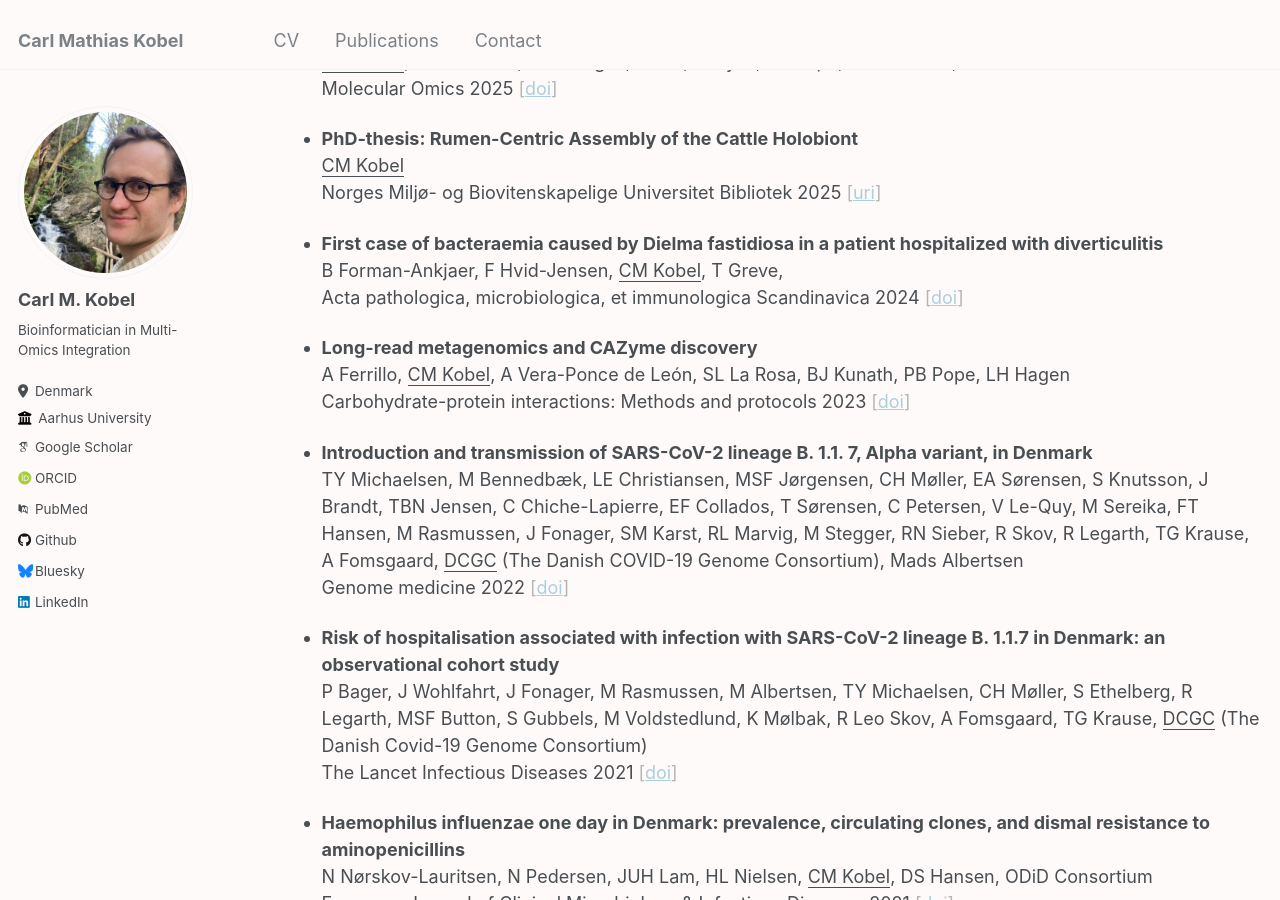
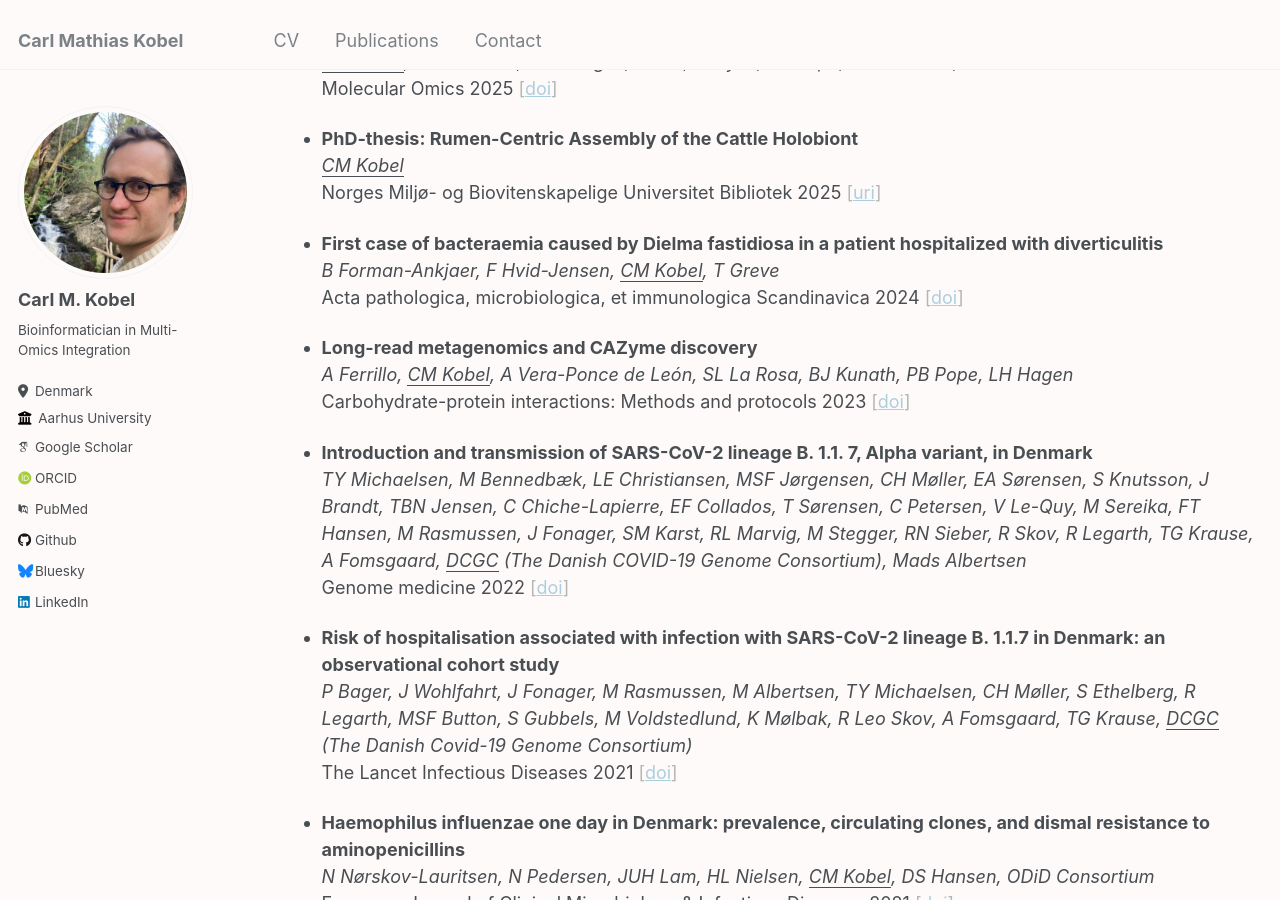
Before and after one commit to cmkobel/cmkobel.github.io, a Jekyll site: the page built from _pages/publications.md, in a window 1280 px wide and 900 px high, scrolled down 744 px. Built offline with Jekyll 4.4.1, drawn with Linux system fonts in a browser that asks for light colours; some web fonts are replaced.

```diff
--- a/_pages/publications.md
+++ b/_pages/publications.md
@@ -20,49 +20,49 @@ My publications are up to date and available on Scholar: [https://scholar.google
 My name or the unit representing my name is <ins>underlined</ins>.
 
   - **CompareM2 is a genomes-to-report pipeline for comparing microbial genomes**
-    <ins>CM Kobel</ins>, VTE Aho, O Øyås, N Nørskov-Lauritsen, BJ Woodcroft, PB Pope
+    _<ins>CM Kobel</ins>, VTE Aho, O Øyås, N Nørskov-Lauritsen, BJ Woodcroft, PB Pope_
     OUP Bioinformatics 2025 <span class="shaded">[[pdf](https://raw.githubusercontent.com/cmkobel/cmkobel.github.io/refs/heads/master/files/pubs/btaf517.pdf) \| [doi](https://doi.org/10.1093/bioinformatics/btaf517)]</span>
 
   - **Metabolic Capabilities of Key Rumen Microbiota Drive Methane Emissions in Cattle**
-    W Lai, A Alberdi, AVP de León, <ins>CM Kobel</ins>, VTE Aho, A Leu, R Roehe, PB Pope, T Hvidsten
+    _W Lai, A Alberdi, AVP de León, <ins>CM Kobel</ins>, VTE Aho, A Leu, R Roehe, PB Pope, T Hvidsten_
     ASM mSystems 2025 <span class="shaded">[[doi](https://doi.org/10.1128/msystems.00601-25)]</span>
 
   - **Protozoal populations drive system-wide variation in the rumen microbiome**
-    <ins>Carl M Kobel</ins>, Andy Leu, Arturo Vera-Ponce de León, Ove Øyås, Wanxin Lai, Ianina Altshuler, Live H Hagen, Rasmus D Wollenberg, Mads T Søndergaard, Cassie R Bakshani, William GT Willats, Laura Nicoll, Simon J McIlroy, Torgeir R Hvidsten, Oliver Schmidt, Chris Greening, Gene W Tyson, Rainer Roehe, Velma TE Aho, Phillip B Pope
+    _<ins>Carl M Kobel</ins>, Andy Leu, Arturo Vera-Ponce de León, Ove Øyås, Wanxin Lai, Ianina Altshuler, Live H Hagen, Rasmus D Wollenberg, Mads T Søndergaard, Cassie R Bakshani, William GT Willats, Laura Nicoll, Simon J McIlroy, Torgeir R Hvidsten, Oliver Schmidt, Chris Greening, Gene W Tyson, Rainer Roehe, Velma TE Aho, Phillip B Pope_
     Nature Communications 2025 <span class="shaded">[[doi](https://doi.org/10.1038/s41467-025-61302-2  )]</span>
 
   - **Integrating host and microbiome biology using holo-omics**
-    <ins>CM Kobel</ins>, J Merkesvik, IMT Burgos, W Lai, O Øyås, PB Pope, TR Hvidsten, VTE Aho
+    _<ins>CM Kobel</ins>, J Merkesvik, IMT Burgos, W Lai, O Øyås, PB Pope, TR Hvidsten, VTE Aho_
     Molecular Omics 2025 <span class="shaded">[[doi](https://doi.org/10.1039/D4MO00017J)]</span>
 
   - **PhD-thesis: Rumen-Centric Assembly of the Cattle Holobiont**
-    <ins>CM Kobel</ins>
+    _<ins>CM Kobel</ins>_
     Norges Miljø- og Biovitenskapelige Universitet Bibliotek 2025 <span class="shaded">[[uri](https://nmbu.brage.unit.no/nmbu-xmlui/handle/11250/3173724)]</span>
 
   - **First case of bacteraemia caused by Dielma fastidiosa in a patient hospitalized with diverticulitis**
-    B Forman-Ankjaer, F Hvid-Jensen, <ins>CM Kobel</ins>, T Greve,
+    _B Forman-Ankjaer, F Hvid-Jensen, <ins>CM Kobel</ins>, T Greve_
     Acta pathologica, microbiologica, et immunologica Scandinavica 2024 <span class="shaded">[[doi](https://doi.org/10.1111/apm.13367)]</span>
 
   - **Long-read metagenomics and CAZyme discovery**
-    A Ferrillo, <ins>CM Kobel</ins>, A Vera-Ponce de León, SL La Rosa, BJ Kunath, PB Pope, LH Hagen
+    _A Ferrillo, <ins>CM Kobel</ins>, A Vera-Ponce de León, SL La Rosa, BJ Kunath, PB Pope, LH Hagen_
     Carbohydrate-protein interactions: Methods and protocols 2023 <span class="shaded">[[doi](https://doi.org/10.1007/978-1-0716-3151-5_19)]</span>
 
   - **Introduction and transmission of SARS-CoV-2 lineage B. 1.1. 7, Alpha variant, in Denmark**
-    TY Michaelsen, M Bennedbæk, LE Christiansen, MSF Jørgensen, CH Møller, EA Sørensen, S Knutsson, J Brandt, TBN Jensen, C Chiche-Lapierre, EF Collados, T Sørensen, C Petersen, V Le-Quy, M Sereika, FT Hansen, M Rasmussen, J Fonager, SM Karst, RL Marvig, M Stegger, RN Sieber, R Skov, R Legarth, TG Krause, A Fomsgaard, <ins>DCGC</ins> (The Danish COVID-19 Genome Consortium), Mads Albertsen
+    _TY Michaelsen, M Bennedbæk, LE Christiansen, MSF Jørgensen, CH Møller, EA Sørensen, S Knutsson, J Brandt, TBN Jensen, C Chiche-Lapierre, EF Collados, T Sørensen, C Petersen, V Le-Quy, M Sereika, FT Hansen, M Rasmussen, J Fonager, SM Karst, RL Marvig, M Stegger, RN Sieber, R Skov, R Legarth, TG Krause, A Fomsgaard, <ins>DCGC</ins> (The Danish COVID-19 Genome Consortium), Mads Albertsen_
     Genome medicine 2022 <span class="shaded">[[doi](https://doi.org/10.1186/s13073-022-01045-7)]</span>
 
   - **Risk of hospitalisation associated with infection with SARS-CoV-2 lineage B. 1.1.7 in Denmark: an observational cohort study**
-    P Bager, J Wohlfahrt, J Fonager, M Rasmussen, M Albertsen, TY Michaelsen, CH Møller, S Ethelberg, R Legarth, MSF Button, S Gubbels, M Voldstedlund, K Mølbak, R Leo Skov, A Fomsgaard, TG Krause, <ins>DCGC</ins> (The Danish Covid-19 Genome Consortium)
+    _P Bager, J Wohlfahrt, J Fonager, M Rasmussen, M Albertsen, TY Michaelsen, CH Møller, S Ethelberg, R Legarth, MSF Button, S Gubbels, M Voldstedlund, K Mølbak, R Leo Skov, A Fomsgaard, TG Krause, <ins>DCGC</ins> (The Danish Covid-19 Genome Consortium)_
     The Lancet Infectious Diseases 2021 <span class="shaded">[[doi](https://doi.org/10.1186/s13073-022-01045-7)]</span>
 
   - **Haemophilus influenzae one day in Denmark: prevalence, circulating clones, and dismal resistance to aminopenicillins**
-    N Nørskov-Lauritsen, N Pedersen, JUH Lam, HL Nielsen, <ins>CM Kobel</ins>, DS Hansen, ODiD Consortium
+    _N Nørskov-Lauritsen, N Pedersen, JUH Lam, HL Nielsen, <ins>CM Kobel</ins>, DS Hansen, ODiD Consortium_
     European Journal of Clinical Microbiology & Infectious Diseases 2021 <span class="shaded">[[doi](https://doi.org/10.1007/s10096-021-04247-w)]</span>
 
   - **Persistent severe acute respiratory syndrome coronavirus 2 infection in immunocompromised host displaying treatment induced viral evolution**
-    I Monrad, SR Sahlertz, SSF Nielsen, LØ Pedersen, MS Petersen, <ins>CM Kobel</ins>, IH Tarpgaard, M Storgaard, KL Mortensen, MH Schleimann, M Tolstrup, LK Vibholm
+    _I Monrad, SR Sahlertz, SSF Nielsen, LØ Pedersen, MS Petersen, <ins>CM Kobel</ins>, IH Tarpgaard, M Storgaard, KL Mortensen, MH Schleimann, M Tolstrup, LK Vibholm_
     Open forum infectious diseases  2021 <span class="shaded">[[doi](https://doi.org/10.1093/ofid/ofab295)]</span>
 
   - **Whole Genome Sequencing of Aggregatibacter actinomycetemcomitans Cultured from Blood Stream Infections Reveals Three Major Phylogenetic Groups Including a Novel Lineage Expressing Serotype a Membrane O Polysaccharide**
-    S Nedergaard, <ins>CM Kobel</ins>, MB Nielsen, RT Møller, AB Jensen, N Nørskov-Lauritsen
+    _S Nedergaard, <ins>CM Kobel</ins>, MB Nielsen, RT Møller, AB Jensen, N Nørskov-Lauritsen_
     Pathogens 2019 <span class="shaded">[[doi](https://doi.org/10.3390/pathogens8040256)]</span>
```
